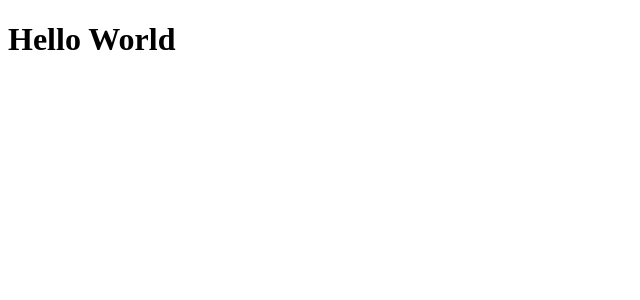
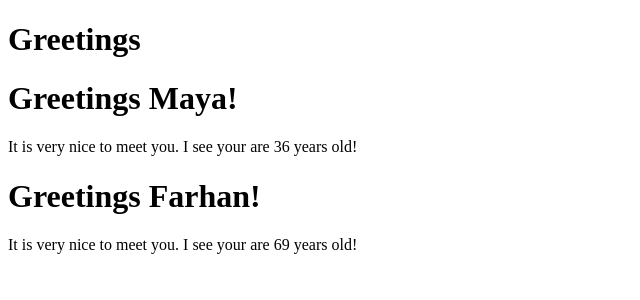
Before and after one commit to fkhan613/FullStack-Open-2023-MERN, a React (Create React App) app in the folder Part-1/: page / in a window 1280 px wide. Shown: the top 300 px of the page, without its empty margins (0-640 px from the left). Built offline with nearby package versions, Linux system fonts and the light colour scheme.

Commit message:
learned about multiple components

```diff
--- a/Part-1/src/App.js
+++ b/Part-1/src/App.js
@@ -1,8 +1,23 @@
-const App = () =>(
+const Greet = (props) => {
+  return (
+    <div>
+      <h1>Greetings {props.name}!</h1>
+      <p>It is very nice to meet you. I see your are {props.age} years old!</p>
+    </div>
+  );
+};
 
+const App = () => {
+  const name = "Farhan";
+  const age = 69;
+
+  return (
     <div>
-        <h1> Hello World </h1>
+      <h1>Greetings</h1>
+      <Greet name="Maya" age={26 + 10} />
+      <Greet name={name} age={age} />
     </div>
-)
+  );
+};
 
-export default App
+export default App;
```
